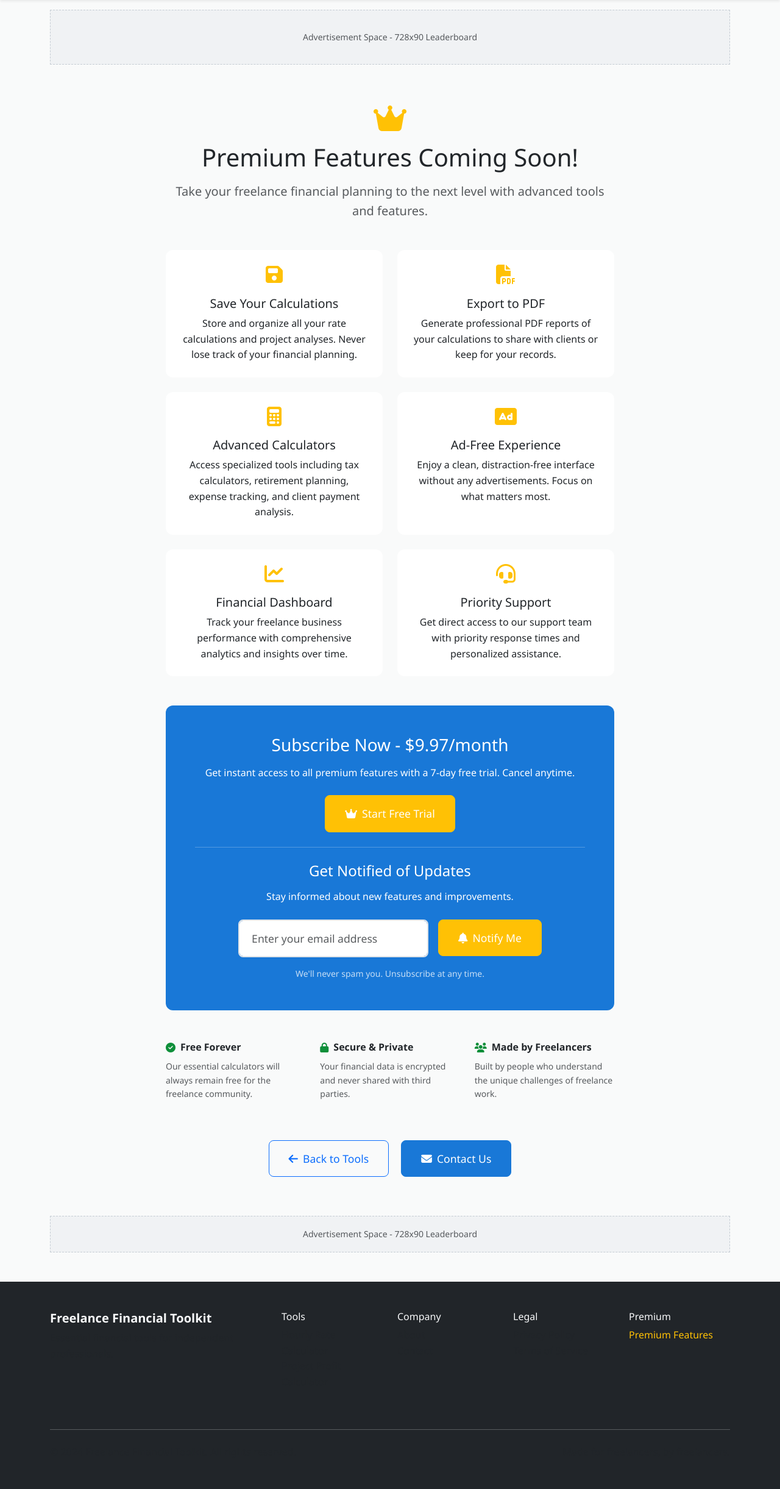
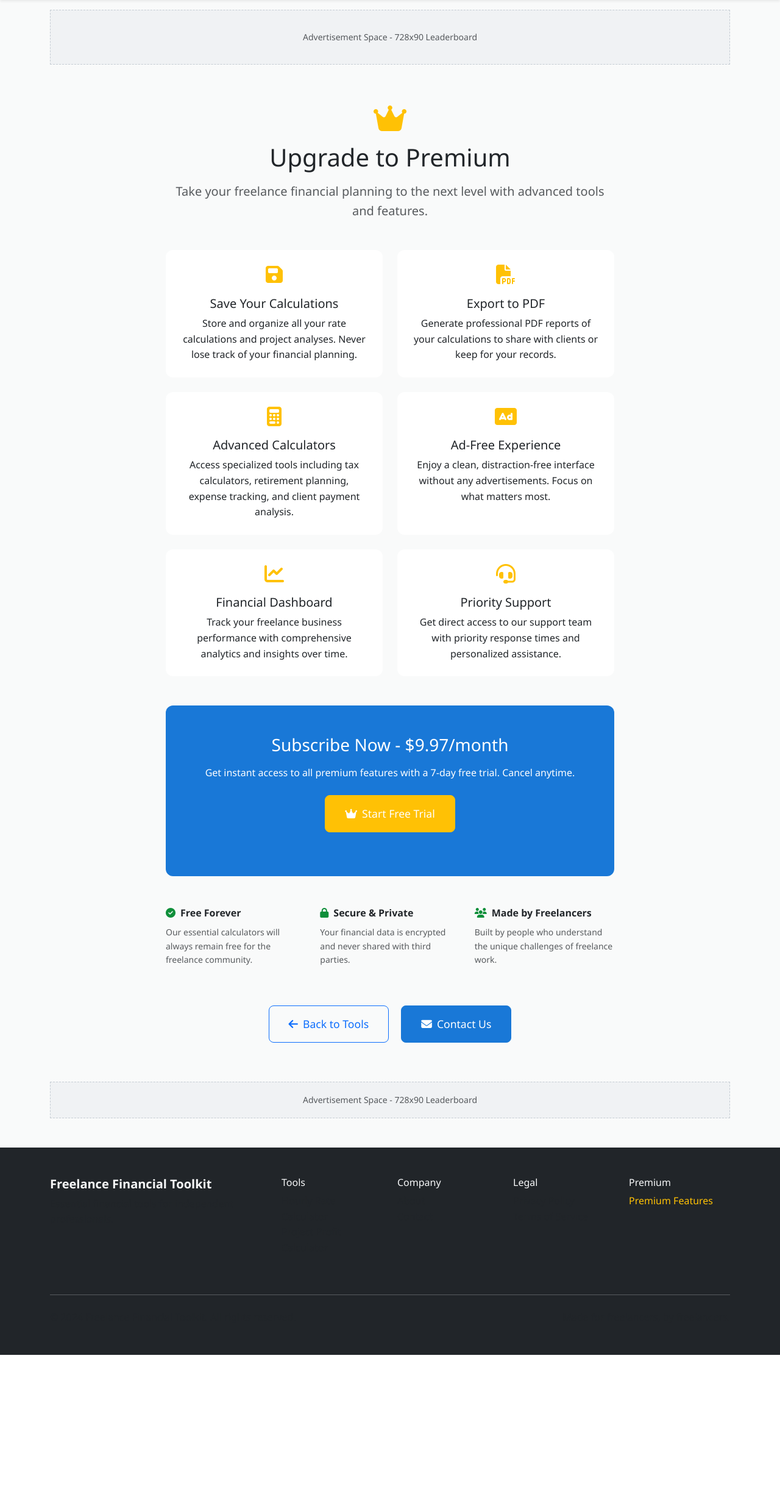
Before and after one commit to CalypsoXO12/Freelancernetwork, a Flask app: page /premium-features in a window 1280 px wide. Shown: the part 64-2506 px from the top of the page at 61% size. After the commit the page ends 2286 px from the top, so only its background shows below. Run offline with Flask 3, Linux system fonts and the light colour scheme.

Commit message:
Update premium features page to encourage sign-ups for premium access
Refactors the premium features page by removing the newsletter subscription form.

Replit-Commit-Author: Agent
Replit-Commit-Session-Id: b5bcf215-1600-4f54-aabc-8cfc478f3633
Replit-Commit-Screenshot-Url: https://storage.googleapis.com/screenshot-production-us-central1/91690c3d-9301-4a0c-8482-ffe25fda42e4/d49ebe09-8c6b-4238-9737-45be6c38c37b.jpg

```diff
--- a/templates/premium-features.html
+++ b/templates/premium-features.html
@@ -9,7 +9,7 @@
         <div class="col-lg-8 text-center">
             <div class="mb-5">
                 <i class="fas fa-crown fa-3x text-warning mb-3"></i>
-                <h1 class="mb-3">Premium Features Coming Soon!</h1>
+                <h1 class="mb-3">Upgrade to Premium</h1>
                 <p class="lead text-muted">Take your freelance financial planning to the next level with advanced tools and features.</p>
             </div>
 
@@ -98,23 +98,7 @@
                         </button>
                     </form>
 
-                    <hr class="my-4">
 
-                    <h4 class="mb-3">Get Notified of Updates</h4>
-                    <p class="mb-4">Stay informed about new features and improvements.</p>
-
-                    <form action="{{ url_for('subscribe_newsletter') }}" method="POST" class="row g-3 justify-content-center">
-                        <div class="col-md-6">
-                            <input type="email" name="email" class="form-control form-control-lg" placeholder="Enter your email address" required>
-                        </div>
-                        <div class="col-auto">
-                            <button type="submit" class="btn btn-warning btn-lg">
-                                <i class="fas fa-bell me-2"></i>Notify Me
-                            </button>
-                        </div>
-                    </form>
-
-                    <small class="opacity-75 mt-3 d-block">We'll never spam you. Unsubscribe at any time.</small>
                 </div>
             </div>
 
```
